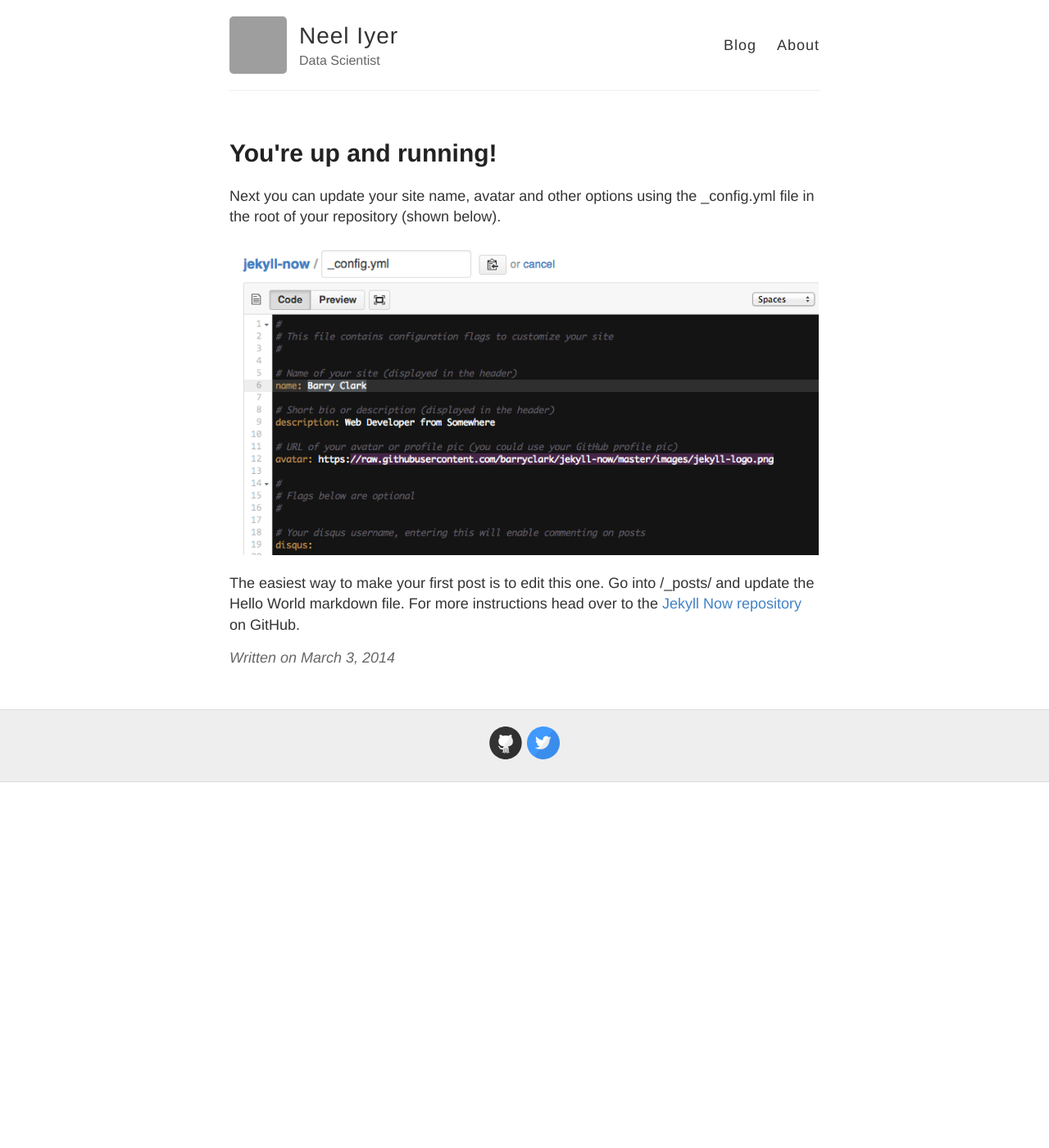
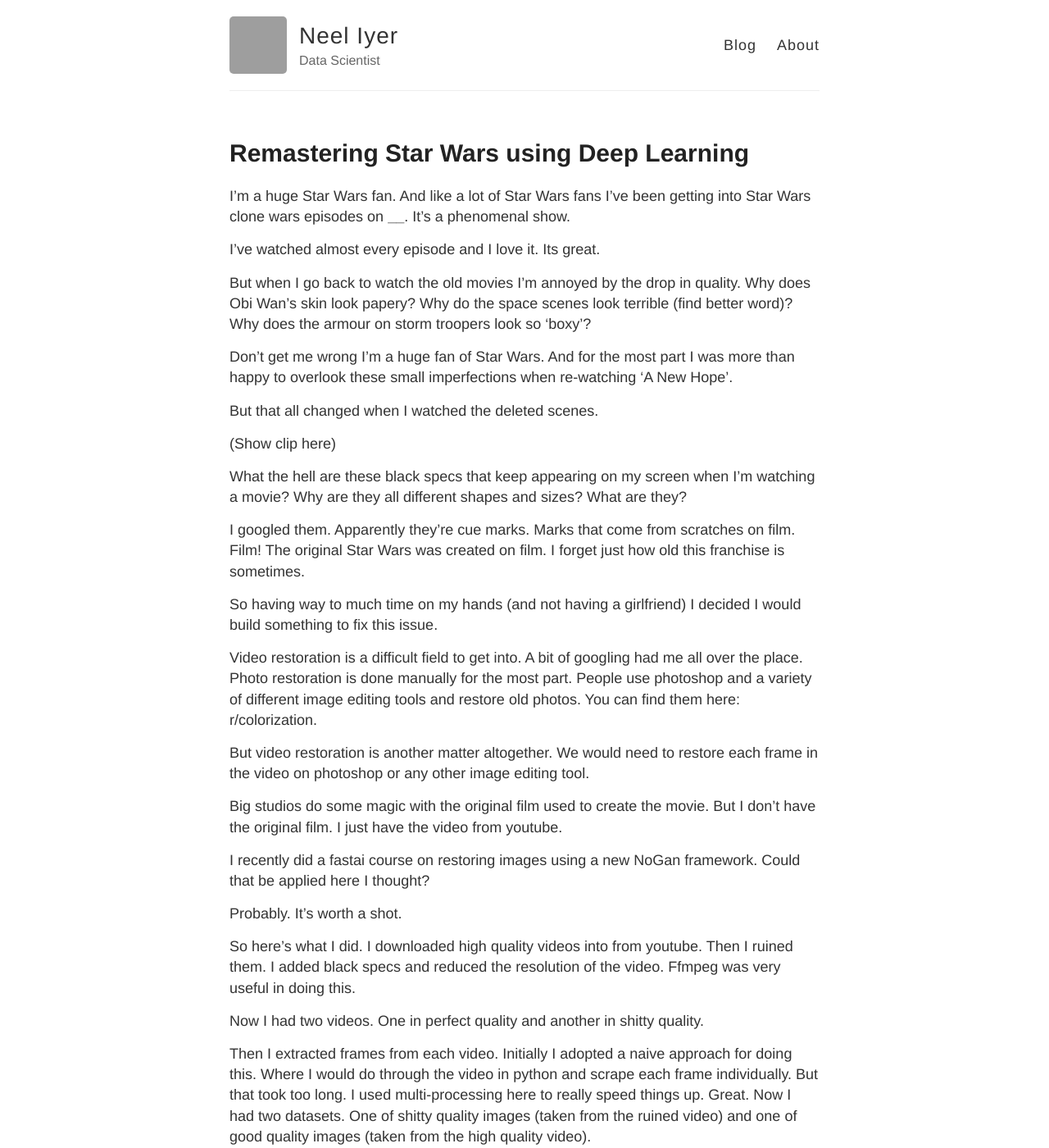
Before and after one commit to neelriyer/neelriyer.github.io, a Jekyll site: the page built from _posts/2014-3-3-Hello-World.md, in a window 1280 px wide and 1400 px high. Shown: the whole window at 82% size. Built offline with Jekyll 4.4.1, drawn with Linux system fonts in a browser that asks for light colours; some of the changed text lies outside the part shown; grey boxes are pictures that could not be loaded.

Commit message:
added draft post

```diff
--- a/_posts/2014-3-3-Hello-World.md
+++ b/_posts/2014-3-3-Hello-World.md
@@ -1,10 +1,63 @@
 ---
 layout: post
-title: You're up and running!
+title: Remastering Star Wars using Deep Learning
 ---
 
-Next you can update your site name, avatar and other options using the _config.yml file in the root of your repository (shown below).
+<!-- Next you can update your site name, avatar and other options using the _config.yml file in the root of your repository (shown below). -->
+<!-- ![_config.yml]({{ site.baseurl }}/images/config.png) -->
 
-![_config.yml]({{ site.baseurl }}/images/config.png)
 
-The easiest way to make your first post is to edit this one. Go into /_posts/ and update the Hello World markdown file. For more instructions head over to the [Jekyll Now repository](https://github.com/barryclark/jekyll-now) on GitHub.
+I’m a huge Star Wars fan. And like a lot of Star Wars fans I’ve been getting into Star Wars clone wars episodes on ______. It’s a phenomenal show.
+
+I’ve watched almost every episode and I love it. Its great.
+
+But when I go back to watch the old movies I’m annoyed by the drop in quality. Why does Obi Wan’s skin look papery? Why do the space scenes look terrible (find better word)? Why does the armour on storm troopers look so ‘boxy’?
+
+Don’t get me wrong I’m a huge fan of Star Wars. And for the most part I was more than happy to overlook these small imperfections when re-watching ‘A New Hope’.
+
+But that all changed when I watched the deleted scenes.
+
+(Show clip here)
+
+What the hell are these black specs that keep appearing on my screen when I’m watching a movie? Why are they all different shapes and sizes? What are they?
+
+I googled them. Apparently they’re cue marks. Marks that come from scratches on film. Film! The original Star Wars was created on film. I forget just how old this franchise is sometimes.
+
+So having way to much time on my hands (and not having a girlfriend) I decided I would build something to fix this issue.
+
+Video restoration is a difficult field to get into. A bit of googling had me all over the place. Photo restoration is done manually for the most part. People use photoshop and a variety of different image editing tools and restore old photos. You can find them here: r/colorization.
+
+But video restoration is another matter altogether. We would need to restore each frame in the video on photoshop or any other image editing tool.
+
+Big studios do some magic with the original film used to create the movie. But I don’t have the original film. I just have the video from youtube.
+
+I recently did a fastai course on restoring images using a new NoGan framework. Could that be applied here I thought?
+
+Probably. It’s worth a shot.
+
+So here’s what I did. I downloaded high quality videos into from youtube. Then I ruined them. I added black specs and reduced the resolution of the video. Ffmpeg was very useful in doing this.
+
+Now I had two videos. One in perfect quality and another in shitty quality.
+
+Then I extracted frames from each video. Initially I adopted a naive approach for doing this. Where I would do through the video in python and scrape each frame individually. But that took too long. I used multi-processing here to really speed things up.
+Great. Now I had two datasets. One of shitty quality images (taken from the ruined video) and one of good quality images (taken from the high quality video).
+
+Then I trained the feature loss network pioneered by fastai and jason antic on this data. You can find more info here: _____.
+
+I trained the model on google colab’s free gpus. They’re a great resource and I can’t believe they are free. The interesting thing that fastai recommends is increasing the size of your images gradually. So at first you train on small size images, then you upscale your images and retrain on the larger images. It saves you a lot of time. Pretty smart.
+
+Once this had trained, I ran inference on the model. This was more involved than I originally thought. I had to download the Star Wars deleted scenes (using youtube-dl) and then extract all the frames in this video.
+
+(insert frame here)
+
+Then I had to run inference from the learner on each individual frame of the video. That takes a long time.
+
+(insert inference image here)
+
+Then I had to stitch all these frames together to create a video. Here is the final output.
+
+As you can see there is room for improvement. The sky needs a bit more work. But I like the vibrancy of the background. That is an interesting (and completely unplanned) effect. The goal was to remove the ‘cue marks’ (annoying black specs) from the video. I think its done that reasonably well.
+
+In the future, I’d like to improve the sky. I’m also thinking of doing more super-resolution on the video. It would be nice to show a young Luke Skywalker in high quality. Training is still a lengthy process for me. I need to work on reducing this.
+
+Inference is also an issue. It tends to overload memory and crash. The result is that ___ is the longest I could get for this video
```
